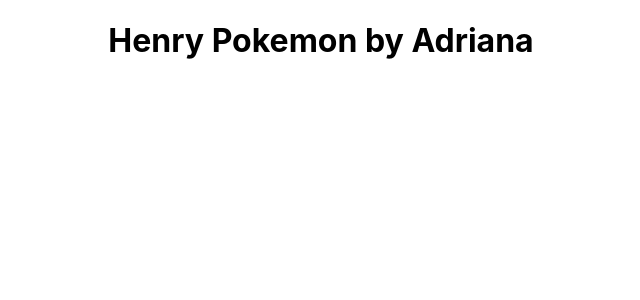
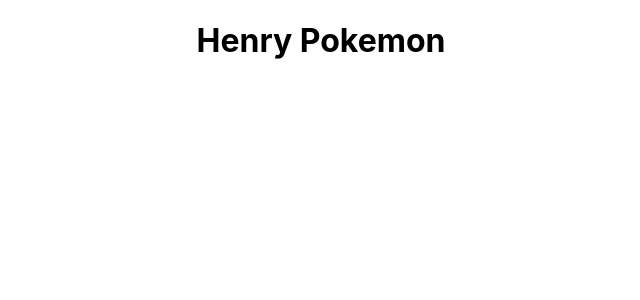
Before and after one commit to adrifok/Pokemon-PI-, a React (Create React App) app in the folder client/: page / in a window 1280 px wide. Shown: the top 300 px of the page, without its empty margins (319-959 px from the left). Built offline with nearby package versions, Linux system fonts and the light colour scheme.

Commit message:
first steps with client

```diff
--- a/client/src/App.js
+++ b/client/src/App.js
@@ -3,7 +3,7 @@
 function App() {
   return (
     <div className="App">
-      <h1>Henry Pokemon by Adriana</h1>
+      <h1>Henry Pokemon</h1>
     </div>
   );
 }
```
